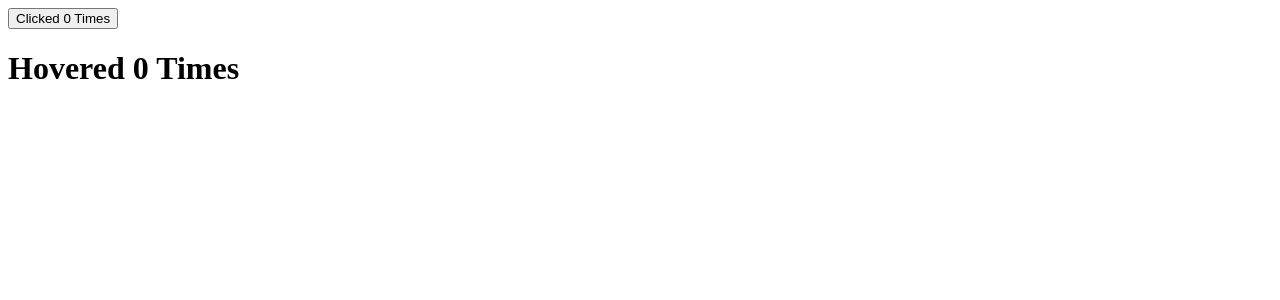
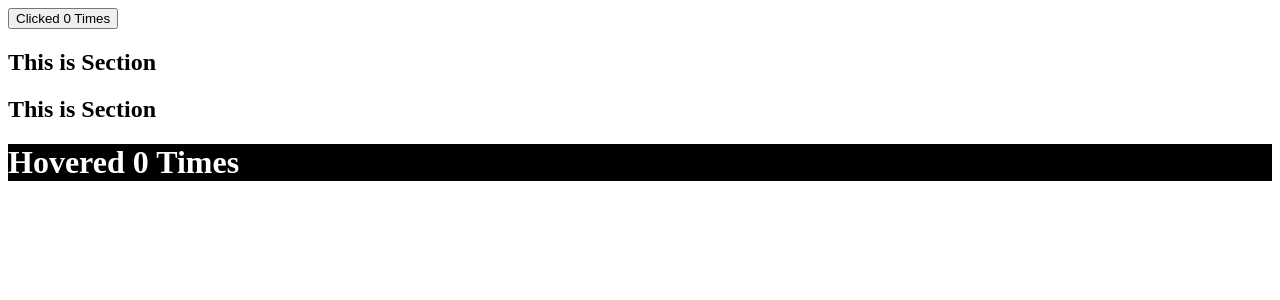
Before and after one commit to thisistanvir/React-with-LWS, a React (Vite) app: page / in a window 1280 px wide. Shown: the top 300 px of the page. Built offline with nearby package versions, Linux system fonts and the light colour scheme.

Commit message:
Done lesson 16

```diff
--- a/src/App.jsx
+++ b/src/App.jsx
@@ -1,15 +1,30 @@
-import ClickCounter from "./components/ClickCounter"
-import HoverCounter from "./components/HoverCounter"
+import React from "react";
+import ClickCounter from "./components/ClickCounter";
+import Counter from "./components/Counter";
+import Section from "./components/Section";
+import ThemeContext from "./contexts/ThemeContext";
 
-function App() {
+export default class App extends React.Component{
 
-  return (
-    <div>
-      <ClickCounter/>
-      <HoverCounter/>
-    </div>
-  )
+  state = {
+    theme: 'dark'
+  }
 
+  render(){
+    const {theme} = this.state;
+    return (
+      <div>
+     <Counter>
+        {(count, incrementCount)=>(
+            <ClickCounter count={count} incrementCount={incrementCount} />
+        )}
+      </Counter>
+
+      <ThemeContext.Provider  value={{theme: theme}} >
+          <Section/>
+      </ThemeContext.Provider>
+
+      </div>
+    )
+  }
 }
-
-export default App
--- a/src/HOC/withCounter.jsx
+++ /dev/null
@@ -1,23 +0,0 @@
-import React from "react";
-
-const withCounter = (OriginalComponent) => {
-  class NewComponent extends React.Component{
-    state = {count:0}
-
-    incrementCount = () => {
-      this.setState((prevState) => ({count: prevState.count + 1}))
-    }
-
-    render(){
-      const {count} = this.state;
-
-      return(
-        <OriginalComponent count={count} increment={this.incrementCount} />
-      )
-    }
-  }
-
-  return NewComponent;
-}
-
-export default withCounter;
--- a/src/components/ClickCounter.jsx
+++ b/src/components/ClickCounter.jsx
@@ -1,13 +1,6 @@
-import withCounter from "../HOC/withCounter";
 
-
-const ClickCounter = (props) => {
-
-  const {count, increment} = props;
-
+export default function ClickCounter ({count, incrementCount}){
   return(
-    <button type="button" onClick={increment}>Clicked {count} Times</button>
+    <button type="button" onClick={incrementCount}>Clicked {count} Times</button>
   )
 }
-
-export default withCounter(ClickCounter);
--- /dev/null
+++ b/src/components/Content.jsx
@@ -0,0 +1,25 @@
+import ThemeContext from "../contexts/ThemeContext";
+import Counter from "./Counter";
+import HoverCounter from "./HoverCounter";
+
+
+function Content(){
+  return(
+    <div>
+      <h2>This is Section</h2>
+      <Counter >
+          {(count, incrementCount)=>(
+            <ThemeContext.Consumer>
+              {
+                ({theme}) => (
+                  <HoverCounter count={count} incrementCount={incrementCount} theme={theme} />
+                  )
+              }
+            </ThemeContext.Consumer>
+          )}
+      </Counter>
+    </div>
+  )
+}
+
+export default Content;
--- /dev/null
+++ b/src/components/Counter.jsx
@@ -0,0 +1,22 @@
+import React from "react";
+
+export default class Counter extends React.Component{
+
+  state = {count:0}
+
+    incrementCount = () => {
+      this.setState((prevState) => ({count: prevState.count + 1}))
+    }
+
+    render(){
+      // const {render} = this.props;
+
+      // as component children
+      const {children} = this.props;
+
+      const {count} = this.state;
+      return(
+        children(count, this.incrementCount)
+      )
+    }
+}
--- a/src/components/HoverCounter.jsx
+++ b/src/components/HoverCounter.jsx
@@ -1,12 +1,9 @@
-import withCounter from "../HOC/withCounter";
 
-const HoverCounter = (props) =>{
+export default function HoverCounter ({theme, count, incrementCount}){
 
-  const {count, increment} = props;
+  const style = "dark" === theme ? {backgroundColor: "#000", color: "#fff"} : null;
 
   return(
-    <h1  onMouseEnter={increment}>Hovered {count} Times</h1>
+    <h1 style={style}  onMouseEnter={incrementCount}> Hovered {count} Times</h1>
   )
 }
-
-export default withCounter(HoverCounter);
--- /dev/null
+++ b/src/components/Section.jsx
@@ -0,0 +1,13 @@
+import Content from "./Content";
+
+
+ function Section(){
+  return(
+   <div>
+      <h2>This is Section</h2>
+      <Content/>
+   </div>
+  )
+}
+
+export default Section;
--- /dev/null
+++ b/src/contexts/ThemeContext.jsx
@@ -0,0 +1,7 @@
+// import createContext from "../lib/Context";
+import React from "react";
+
+// const ThemeContext = createContext();
+const ThemeContext = React.createContext();
+
+export default ThemeContext;
--- /dev/null
+++ b/src/lib/Context.jsx
@@ -0,0 +1,24 @@
+class Context{
+  constructor(value){
+    this.value = value;
+  }
+
+  // provider
+  Provider = ({children, value}) =>{
+    this.value = value;
+    return children;
+  }
+
+  // consumer
+  Consumer = ({children}) => children(this.value);
+}
+
+function createContext(value = null){
+  const context = new Context(value);
+
+  return{
+    Provider: context.Provider,
+    Consumer: context.Consumer,
+  }
+}
+export default createContext;
```
